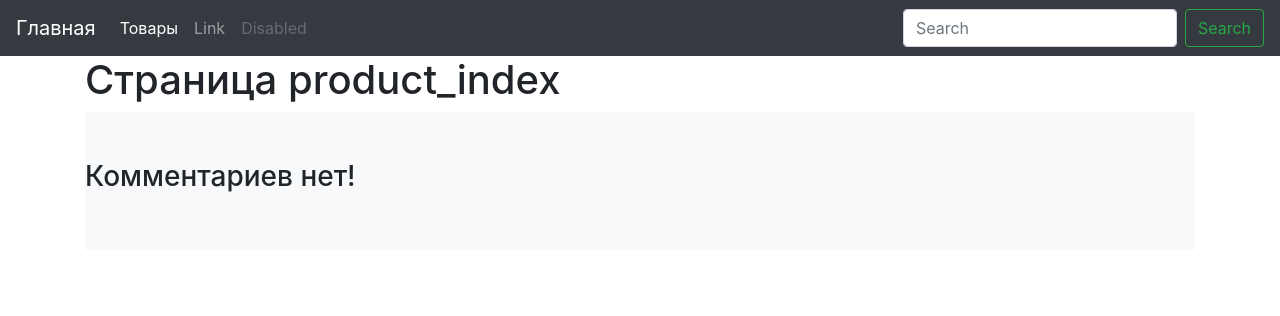
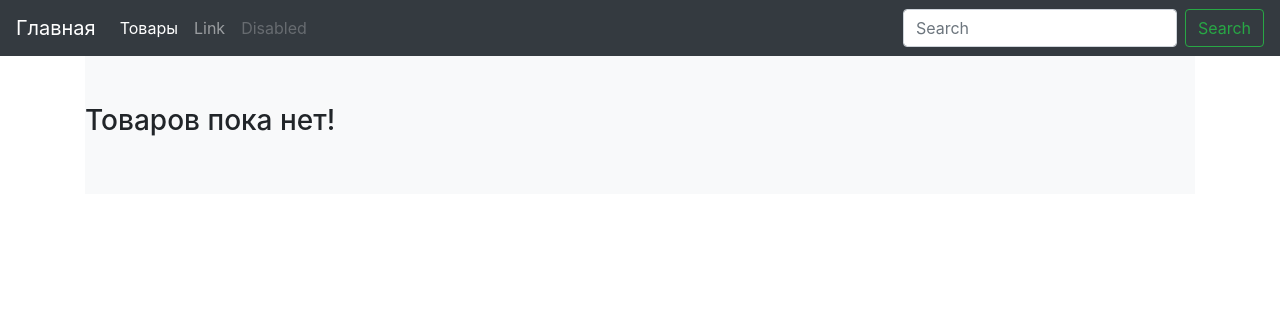
Before and after one commit to Alferon15/tg_bot, a Django app: page /products/ in a window 1280 px wide. Shown: the top 316 px of the page. Run offline with Django 3.2, Linux system fonts and the light colour scheme; data that the repository does not hold is empty; some libraries are stand-ins or nearby versions.

Commit message:
v0.3.5 Process messages

```diff
--- a/base_app/templates/base_app/index.html
+++ b/base_app/templates/base_app/index.html
@@ -3,5 +3,5 @@
 {% block head_title %}Главная{% endblock %}
 
 {% block content %}
-    <h1>Страница из base_app</h1>
+    <h1>Главная страница!</h1>
 {% endblock %}
--- a/products/templates/products/product_list.html
+++ b/products/templates/products/product_list.html
@@ -3,8 +3,6 @@
 {% block title %}product_index{% endblock %}
 
 {% block content %}
-
-    <h1>Страница product_index</h1>
 
     <div class="album py-5 bg-light">
         <div class="container">
@@ -27,17 +25,16 @@
                                     <h4>{{ comment.text }}</h4>
                                     <hr>
                                 {% empty %}
-                                    <h3>Пусто!</h3>
+                                    <h3>Комментариев к товару еще никто не оставил</h3>
                                 {% endfor %}
                             </div>
                         </div>
                     </div>
                 {% empty %}
-                    <h3>Комментариев нет!</h3>
+                    <h3>Товаров пока нет!</h3>
                 {% endfor %}
             </div>
         </div>
     </div>
 
-
 {% endblock %}
```
